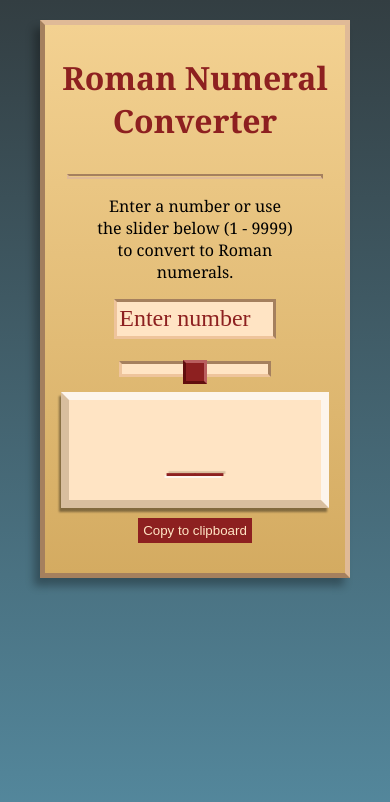
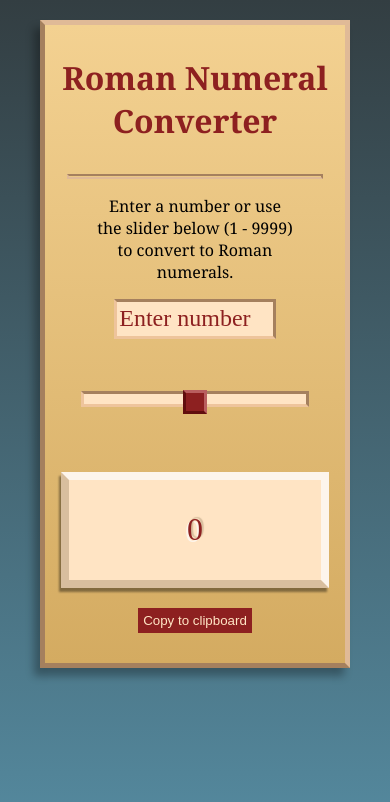
Before and after one commit to DimitriRem/Roman-Numeral-Converter, a plain HTML site: page index.html in a window 390 px wide. Drawn offline with Linux system fonts and the light colour scheme.

Commit message:
added responsive code for better phone fit

```diff
--- a/index.html
+++ b/index.html
@@ -16,7 +16,7 @@
             <input type="range" id="slider" name="slider" min="1" max="9999" step=1>
         </form>
         <div id="outputContainer">
-            <div id="output">__</div>
+            <div id="output">0</div>
         </div>
         <button type="button" onclick="copyToClipboard()">Copy to clipboard</button>
     </div>
--- a/styles.css
+++ b/styles.css
@@ -186,3 +186,20 @@ input[type="range"] {
     outline: 0.5px solid #b95e5e;
     outline-offset: 0.125rem;
   }
+
+  @media only screen and (max-width:500px) {
+
+    #output {
+      font-size: 2rem;
+    }
+
+    #outputContainer {
+
+      margin-bottom: 20px;
+    }
+
+    input[type="range"] {
+      padding: 30px 0 50px 0;
+      width: 90%;
+    }
+  }
```
